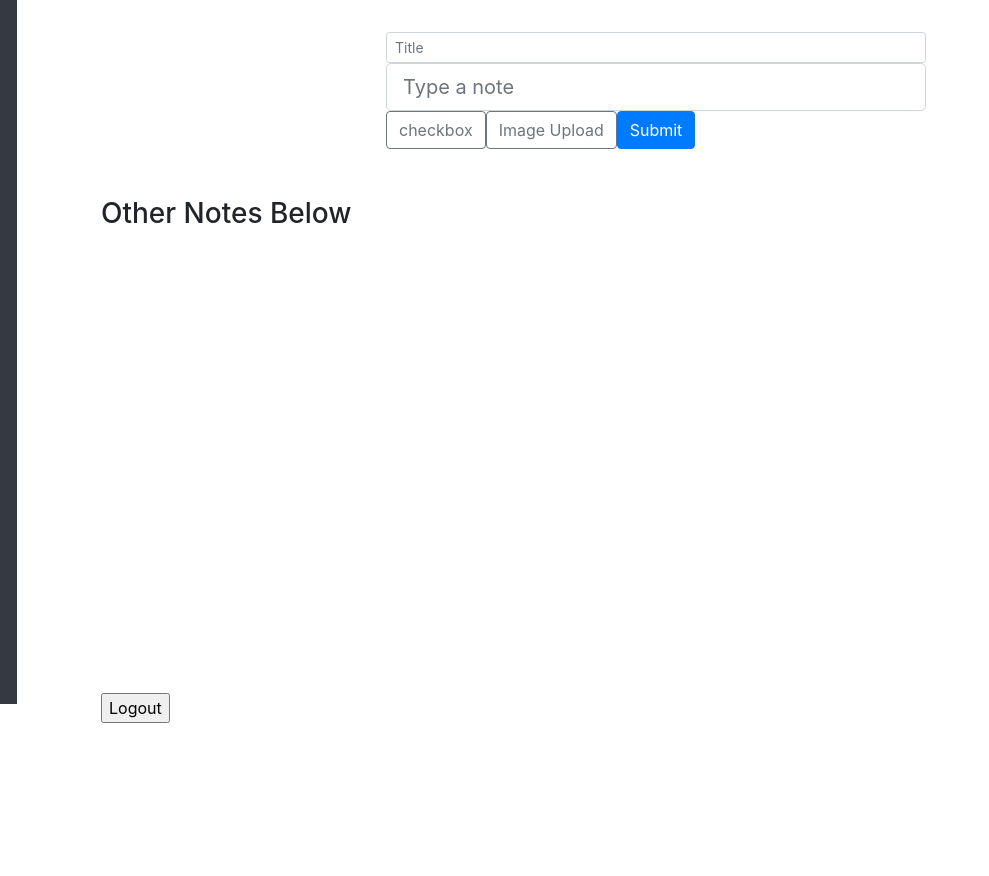
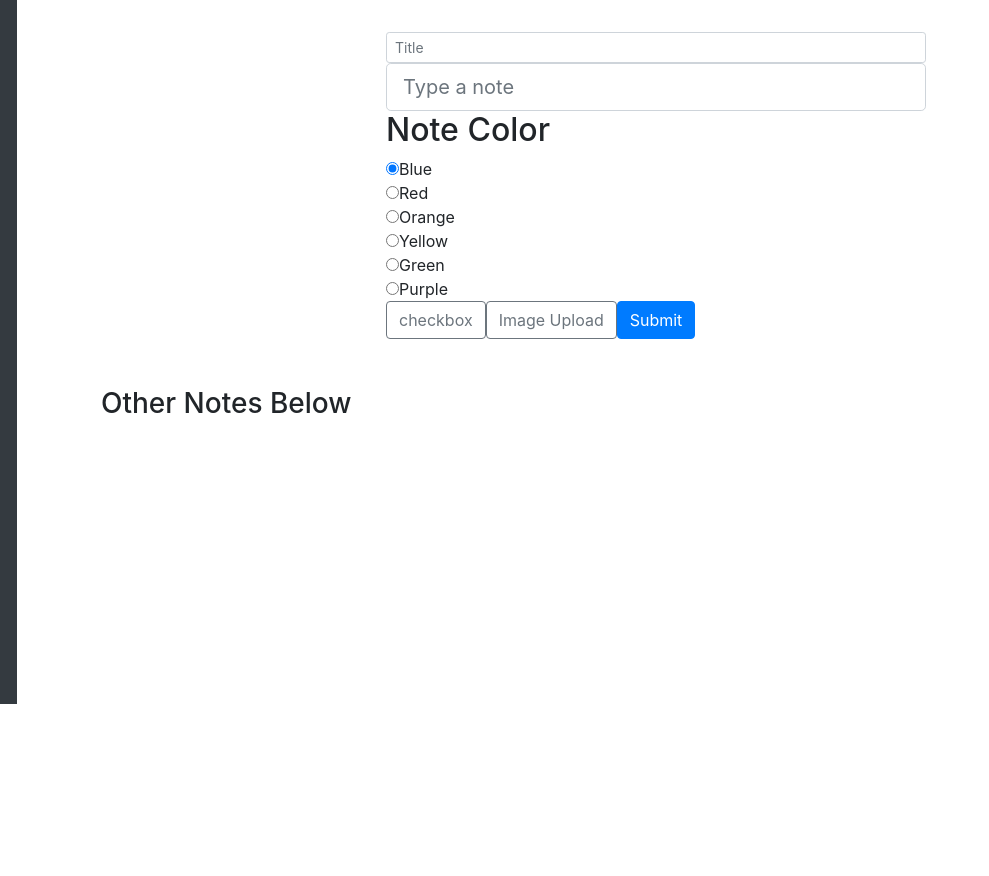
Before and after one commit to kristinlin/MiLKShake, a Flask app: template MiLKShake/templates/welcome.html in a window 1280 px wide. Shown: the part 152-1028 px from the top of the page, without its empty margins (0-989 px from the left). Before the commit the page ends 875 px from the top, so only its background shows below. Run offline with Flask 2, Linux system fonts and the light colour scheme; the template is opened without the code that fills it, so the values that code supplies are empty; parts of the project's set-up code (start-up, migrations or seed data) failed here and were passed over; some libraries are stand-ins or nearby versions.

Commit message:
add color options

```diff
--- a/MiLKShake/__init__.py
+++ b/MiLKShake/__init__.py
@@ -76,14 +76,15 @@ def logout():
 def newNote():
     title = request.form['title']
     content = request.form['content']
+    color = request.form['radio']
     print title
     print content
+    print color
     user = session['username']
     note_type = "notlist"
-    color = "blue"
     pinned = True
     archived = False
-    database.add_note(user,note_type,color,pinned,archived,content)
+    database.add_note(user,title,note_type,color,pinned,archived,content)
     return redirect(url_for('welcome'))
 
 if __name__ == '__main__':
--- a/MiLKShake/templates/welcome.html
+++ b/MiLKShake/templates/welcome.html
@@ -18,6 +18,13 @@
       <div class="input-group-lg">
 	<input type="text" id="typenote" class="form-control" name="content" placeholder="Type a note" >
       </div>
+      <h2> Note Color </h2>
+      <input type="radio" checked="checked" name="radio" value="blue">Blue<br>
+      <input type="radio" name="radio" value="red">Red<br>
+      <input type="radio" name="radio" value="orange">Orange<br>
+      <input type="radio" name="radio" value="yellow">Yellow<br>
+      <input type="radio" name="radio" value="green">Green<br>
+      <input type="radio" name="radio" value="purple">Purple<br>
       <div class="input-group">
 	<button class="btn btn-outline-secondary" type="button">checkbox</button>
 	<button class="btn btn-outline-secondary" type="button">Image Upload</button>
--- a/docs/devlog.txt
+++ b/docs/devlog.txt
@@ -44,5 +44,8 @@ Created function to check login info
 sonalP -- 2018-05-30 23:23
 Fixed login
 
-leviO -- 2018-05-31-13:57
+leviO -- 2018-05-31 13:57
 Started change color functionality
+
+sonalP -- 2018-06-01 00:07
+Fix notes function and added colors on form
```
Also changed, not shown: MiLKShake/data/app.db, 2 other files.
